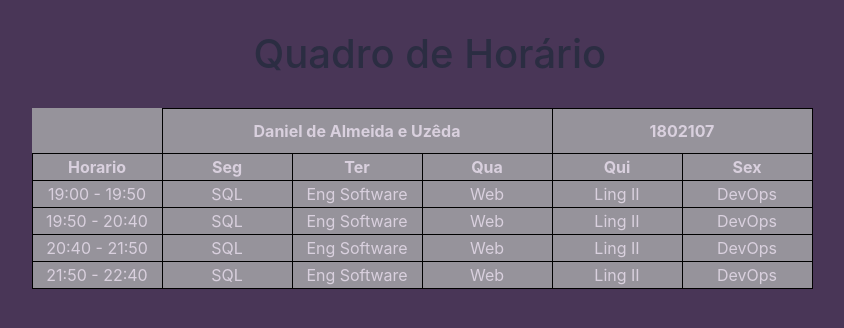
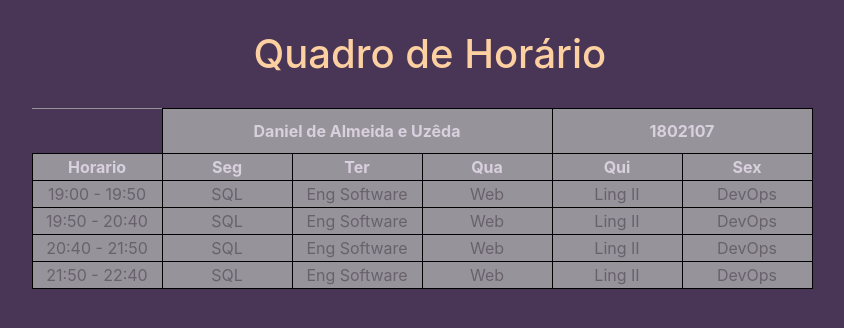
Before and after one commit to R43F/devop, a plain HTML site: page index.html in a window 1280 px wide. Shown: the whole page, without its empty margins (220-1064 px from the left). Drawn offline with nearby package versions, Linux system fonts and the light colour scheme.

Commit message:
Modificações

```diff
--- a/index.html
+++ b/index.html
@@ -16,7 +16,7 @@
 
         <table class="tabela">
             <tr>
-                <th> </th>
+                <th style="background-color: #493657"> </th>
                 <th class="titulo-tab" colspan="3">Daniel de Almeida e Uzêda</th>
                 <th class="titulo-tab" colspan="2">1802107    </th>
             </tr>
@@ -86,17 +86,19 @@
             border: 1px solid black;
             width: 130px;
             text-align: center;
+            font-weight: bold;
         }
         .cont2{
             border: 1px solid black;
             width: 130px;
             text-align: center;
+            color: #69626D;
         }
         body{
             background-color: #493657;
         }
         .titulo{
-            color: #2B2D42;
+            color: #FCD0A1;
             margin-left: 35%;
             margin-top: 30px;
         }
```
